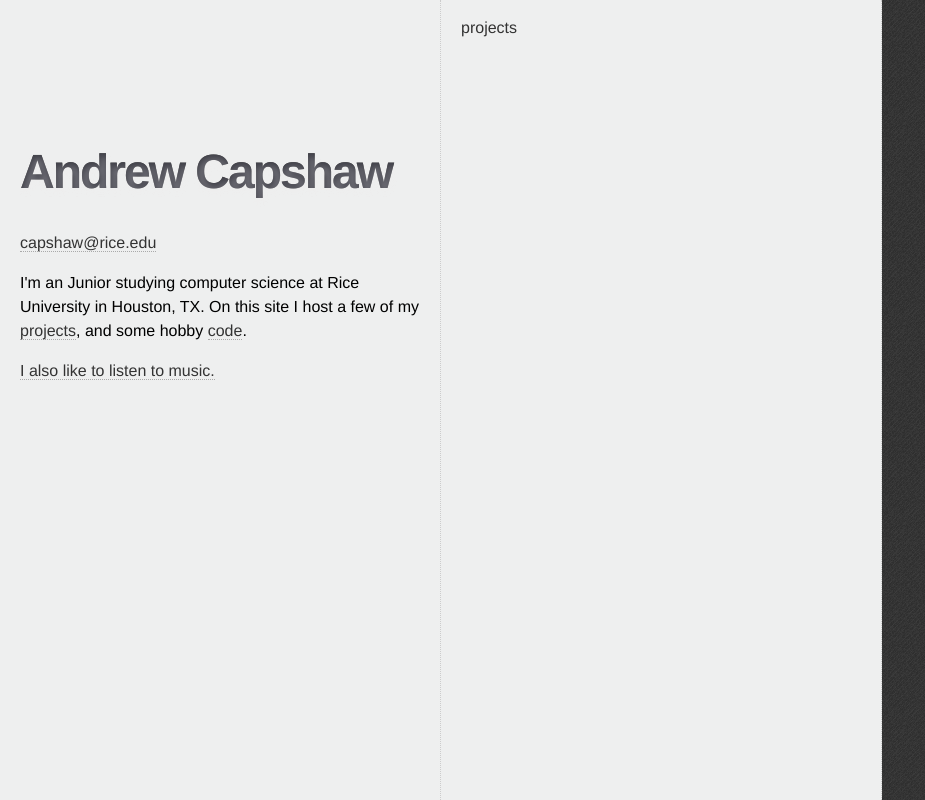
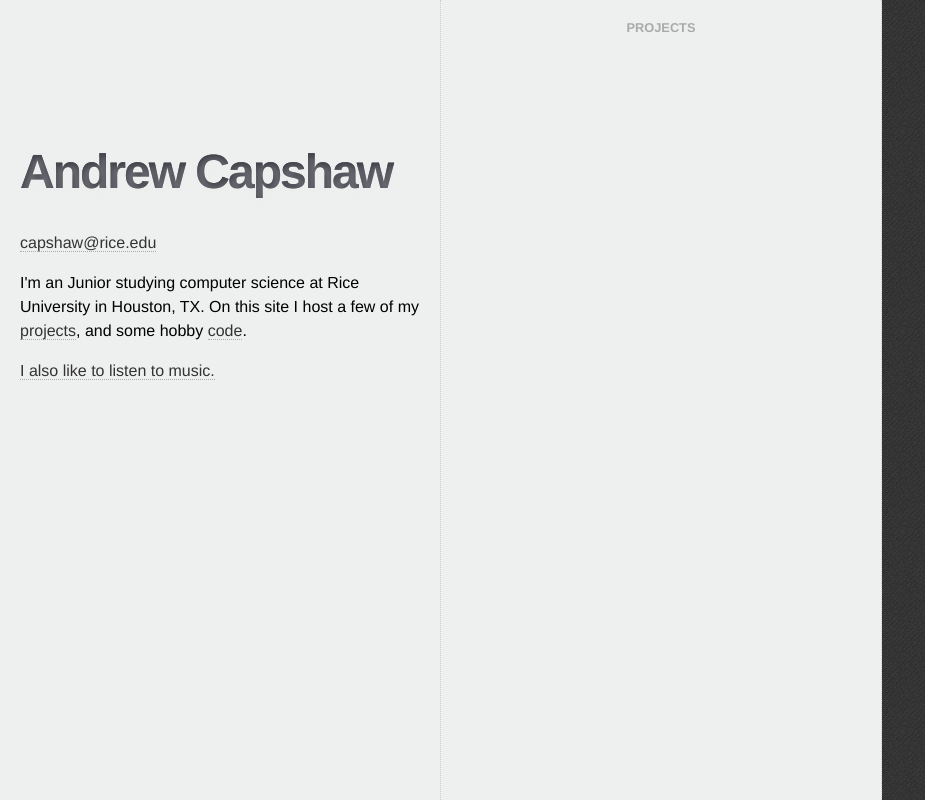
Before and after one commit to capshaw/capshaw.me, a PHP site: page /2.0/index.html in a window 1280 px wide, after a click on "projects". Shown: the whole page, without its empty margins (0-925 px from the left). Run offline with PHP 8.4, Linux system fonts and the light colour scheme; some libraries are stand-ins or nearby versions.

Commit message:
h2 styling and more

```diff
--- a/2.0/css/style.css
+++ b/2.0/css/style.css
@@ -18,6 +18,15 @@ h1{
   margin-top: 3em;
   font-family: "Helvetica", sans-serif;
   letter-spacing: -2px;
+}
+
+h2{
+  font-size: 0.8em;
+  color: #aaa;
+  text-transform: uppercase;
+  margin-bottom: 30px;
+  margin-top: 20px;
+  text-align: center;
 }
 
 .float-wrap {
--- a/2.0/index.html
+++ b/2.0/index.html
@@ -21,16 +21,16 @@
 			<p><a href='#music' class='switcher' data-color='rgba(255,196,0, 0.8)' id='music_link'>I also like to listen to music.</a></p>
 		</div>
 		<div class='drawer hidden container' id='projects'>
-			<p>
-				projects
-			</p>
+			<h2>projects</h2>
 		</div>
 		<div class='drawer hidden container' id='code'>
+			<h2>code</h2>
 			<p>
 				View some cool projects (including this site) at my github account.
 			</p>
 		</div>
 		<div class='drawer hidden container' id='music'>
+			<h2>Top albums this week</h2>
 			<div id='last_fm_loading' class='loading'>waiting on last.fm</div>
 			<div id='start_album_list'></div>
 		</div>
```
